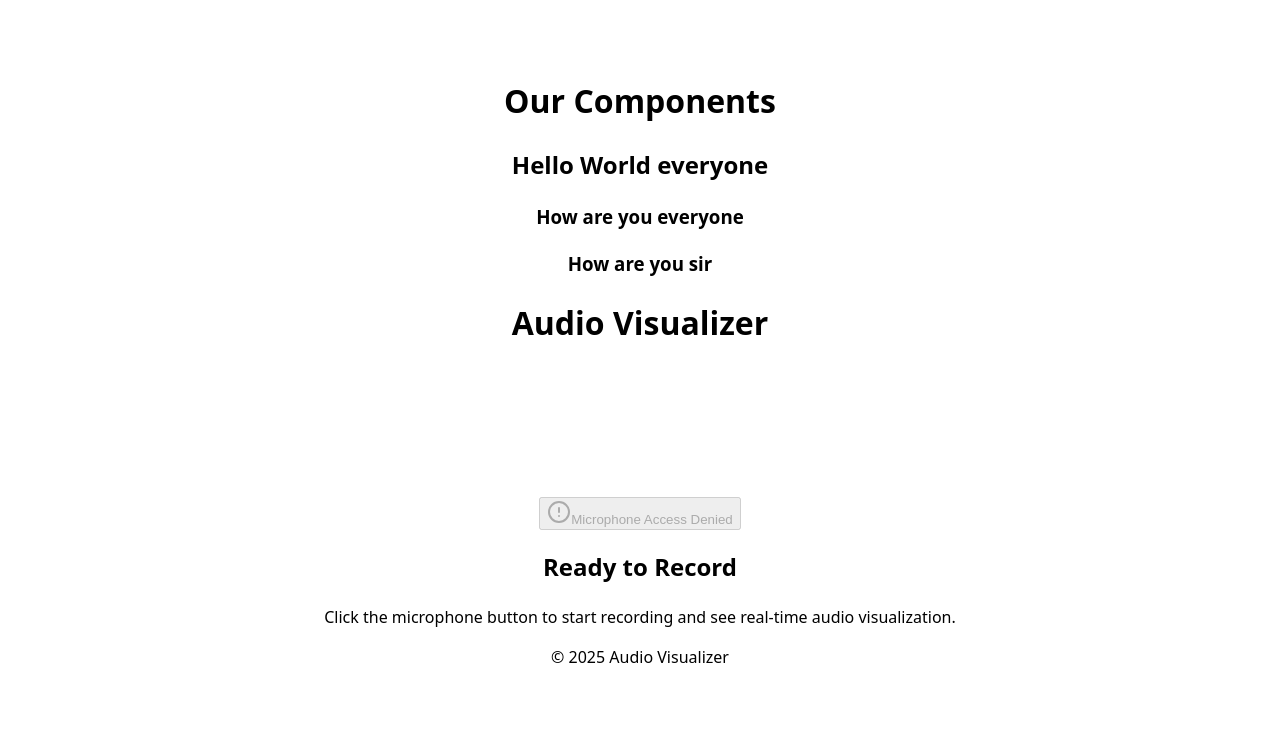
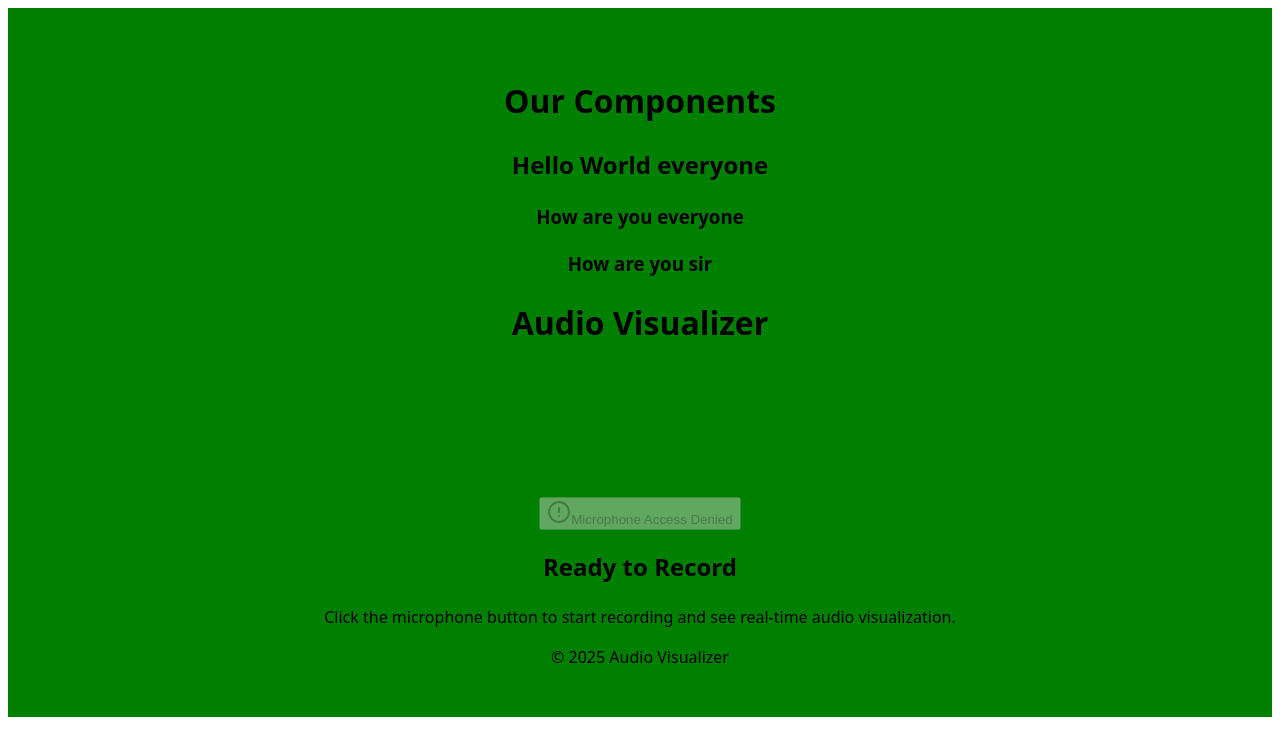
Before and after one commit to saurabhdhakne-extentia/React-sandbox, a React (Vite) app: page / in a window 1280 px wide. Shown: the top 756 px of the page. Built offline with nearby package versions, Linux system fonts and the light colour scheme.

Commit message:
VT Commit

```diff
--- a/src/App.css
+++ b/src/App.css
@@ -3,4 +3,5 @@
   margin: 0 auto;
   padding: 3rem;
   text-align: center;
+  background: Green;
 }
```
